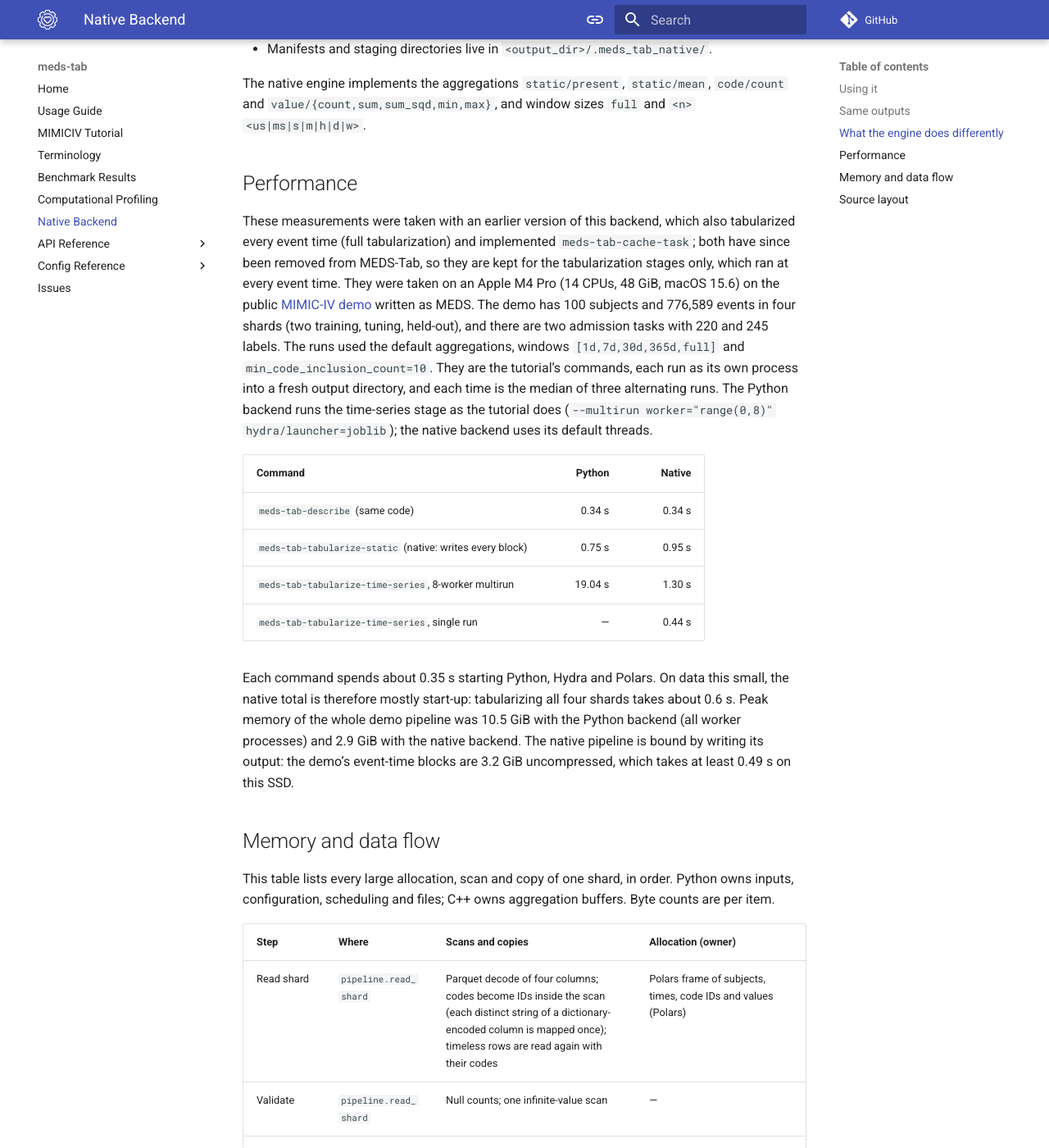
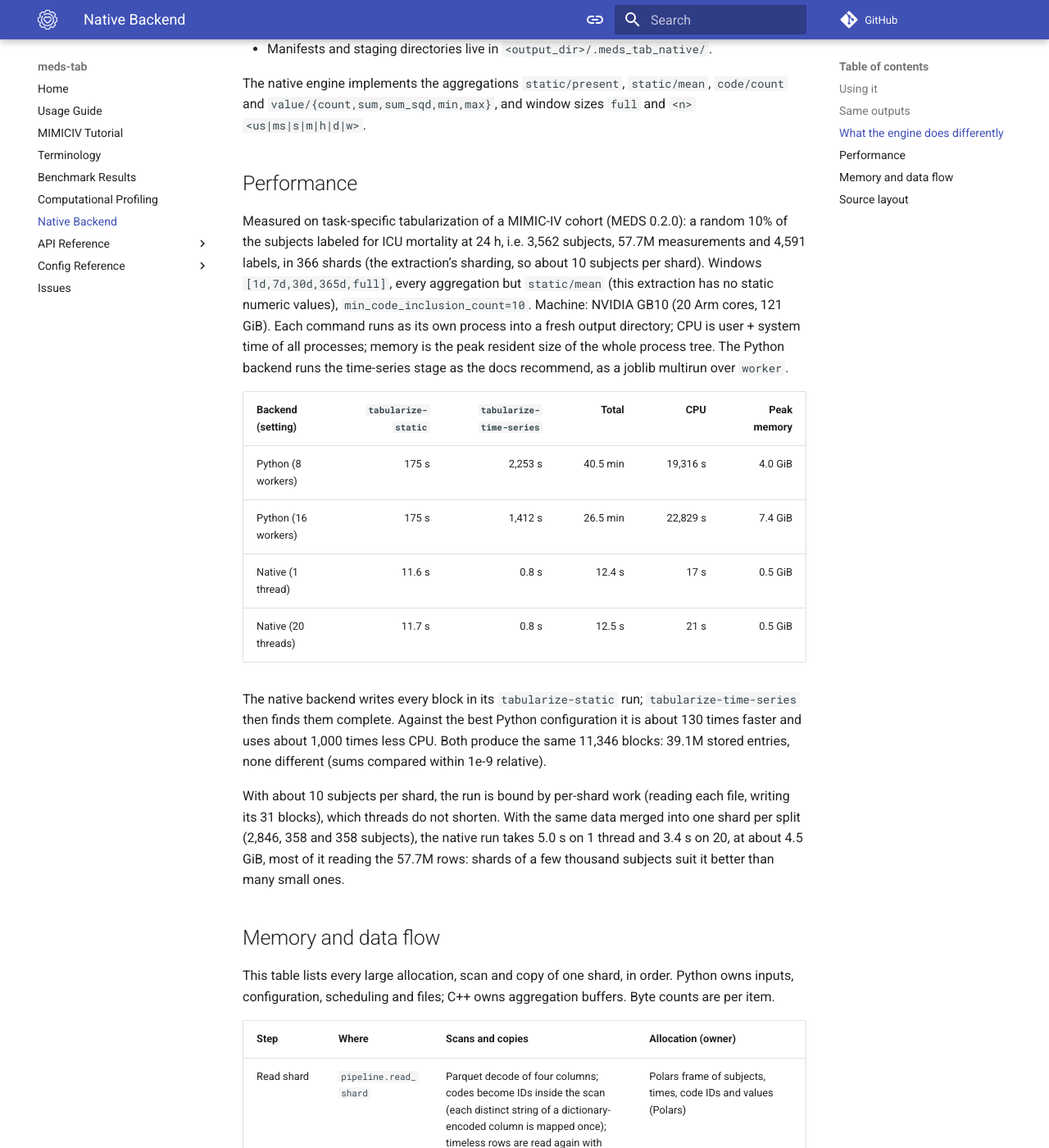
Before and after one commit to mmcdermott/MEDS_Tabular_AutoML, an MkDocs documentation site: the page built from docs/native_backend.md, in a window 1280 px wide and 1400 px high, scrolled down 2837 px. Shown: the whole window at 82% size. Built offline with MkDocs 1.6.1 and Material for MkDocs 9.7.7, drawn with Linux system fonts in a browser that asks for light colours; comment, search, counter and statistics services are not loaded.

Commit message:
Remeasure the native backend's performance on task-specific tabularization
The Performance section measured full tabularization and cache_task, both
removed. Replace it with task-specific tabularization of a MIMIC-IV cohort
(10% of the subjects labeled for ICU mortality at 24h: 3,562 subjects, 57.7M
measurements, 4,591 labels, 366 shards), default windows, on a GB10 (20 Arm
cores):

- Python: 26.5 min with a 16-worker multirun (22,829 s CPU, 7.4 GiB), 40.5
  min with 8 workers;
- native: 12.4 s on 1 thread, 12.5 s on 20 (17-21 s CPU, 0.5 GiB): about 130
  times faster and 1,000 times less CPU than the best Python run;
- identical outputs: 11,346 blocks, 39.1M stored entries, no difference;
- with one shard per split instead of 366 small ones, the native run takes
  5.0 s on 1 thread and 3.4 s on 20 (4.5 GiB): many small shards bound it by
  per-shard work, not by computation.

Aggregate timings only.

Co-Authored-By: Claude Opus 5.5 <noreply@anthropic.com>
Claude-Session: https://claude.ai/code/session_01NJQdbHshepdzZcP8m4UKuo

```diff
--- a/docs/native_backend.md
+++ b/docs/native_backend.md
@@ -103,30 +103,31 @@ The native engine implements the aggregations `static/present`, `static/mean`, `
 
 ## Performance
 
-These measurements were taken with an earlier version of this backend, which also tabularized every
-event time (full tabularization) and implemented `meds-tab-cache-task`; both have since been removed from
-MEDS-Tab, so they are kept for the tabularization stages only, which ran at every event time. They were
-taken on an Apple M4 Pro (14 CPUs, 48 GiB, macOS 15.6) on the public
-[MIMIC-IV demo](https://physionet.org/content/mimic-iv-demo/2.2/) written as MEDS. The demo has 100
-subjects and 776,589 events in four shards (two training, tuning, held-out), and there are two admission
-tasks with 220 and 245 labels. The runs used the default aggregations, windows `[1d,7d,30d,365d,full]` and
-`min_code_inclusion_count=10`. They are the tutorial's commands, each run as its own process into a fresh
-output directory, and each time is the median of three alternating runs. The Python backend runs the
-time-series stage as the tutorial does (`--multirun worker="range(0,8)" hydra/launcher=joblib`); the
-native backend uses its default threads.
+Measured on task-specific tabularization of a MIMIC-IV cohort (MEDS 0.2.0): a random 10% of the subjects
+labeled for ICU mortality at 24 h, i.e. 3,562 subjects, 57.7M measurements and 4,591 labels, in 366 shards
+(the extraction's sharding, so about 10 subjects per shard). Windows `[1d,7d,30d,365d,full]`, every
+aggregation but `static/mean` (this extraction has no static numeric values), `min_code_inclusion_count=10`.
+Machine: NVIDIA GB10 (20 Arm cores, 121 GiB). Each command runs as its own process into a fresh output
+directory; CPU is user + system time of all processes; memory is the peak resident size of the whole process
+tree. The Python backend runs the time-series stage as the docs recommend, as a joblib multirun over
+`worker`.
 
-| Command                                                   |  Python | Native |
-| --------------------------------------------------------- | ------: | -----: |
-| `meds-tab-describe` (same code)                           |  0.34 s | 0.34 s |
-| `meds-tab-tabularize-static` (native: writes every block) |  0.75 s | 0.95 s |
-| `meds-tab-tabularize-time-series`, 8-worker multirun      | 19.04 s | 1.30 s |
-| `meds-tab-tabularize-time-series`, single run             |       — | 0.44 s |
+| Backend (setting)   | `tabularize-static` | `tabularize-time-series` |    Total |      CPU | Peak memory |
+| ------------------- | ------------------: | -----------------------: | -------: | -------: | ----------: |
+| Python (8 workers)  |               175 s |                  2,253 s | 40.5 min | 19,316 s |     4.0 GiB |
+| Python (16 workers) |               175 s |                  1,412 s | 26.5 min | 22,829 s |     7.4 GiB |
+| Native (1 thread)   |              11.6 s |                    0.8 s |   12.4 s |     17 s |     0.5 GiB |
+| Native (20 threads) |              11.7 s |                    0.8 s |   12.5 s |     21 s |     0.5 GiB |
 
-Each command spends about 0.35 s starting Python, Hydra and Polars. On data this small, the native total
-is therefore mostly start-up: tabularizing all four shards takes about 0.6 s.
-Peak memory of the whole demo pipeline was 10.5 GiB with the Python backend (all worker processes) and
-2.9 GiB with the native backend. The native pipeline is bound by writing its output: the demo's event-time
-blocks are 3.2 GiB uncompressed, which takes at least 0.49 s on this SSD.
+The native backend writes every block in its `tabularize-static` run; `tabularize-time-series` then finds them
+complete. Against the best Python configuration it is about 130 times faster and uses about 1,000 times less
+CPU. Both produce the same 11,346 blocks: 39.1M stored entries, none different (sums compared within 1e-9
+relative).
+
+With about 10 subjects per shard, the run is bound by per-shard work (reading each file, writing its 31
+blocks), which threads do not shorten. With the same data merged into one shard per split (2,846, 358 and 358
+subjects), the native run takes 5.0 s on 1 thread and 3.4 s on 20, at about 4.5 GiB, most of it reading the
+57.7M rows: shards of a few thousand subjects suit it better than many small ones.
 
 ## Memory and data flow
 
```
